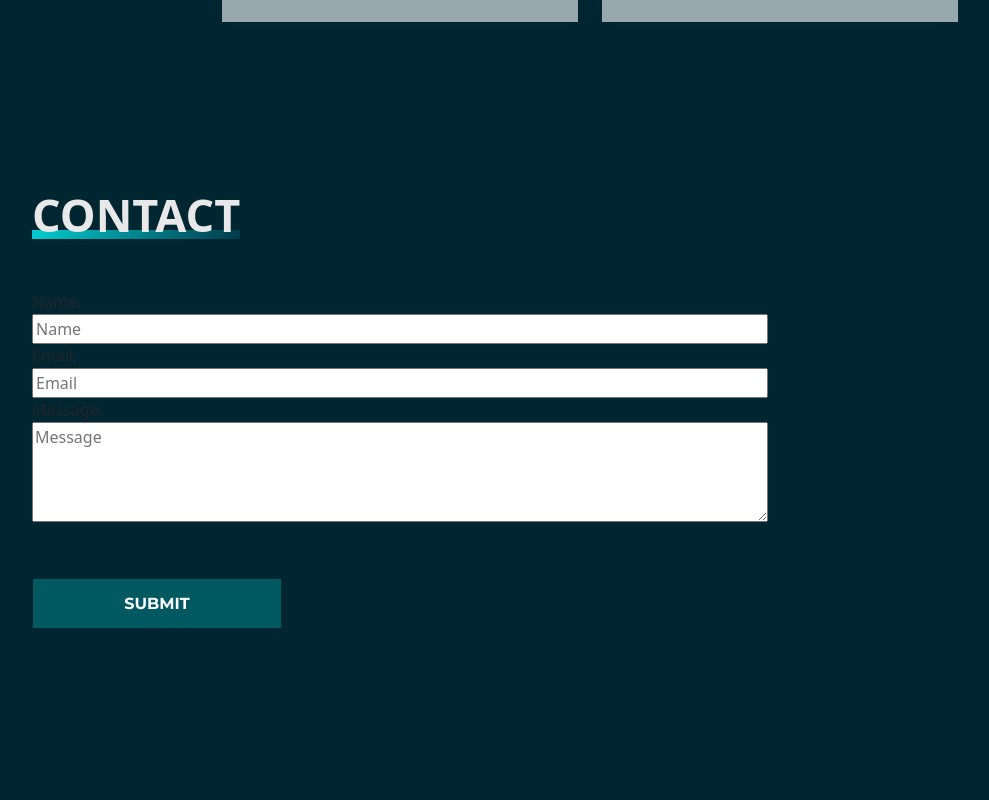
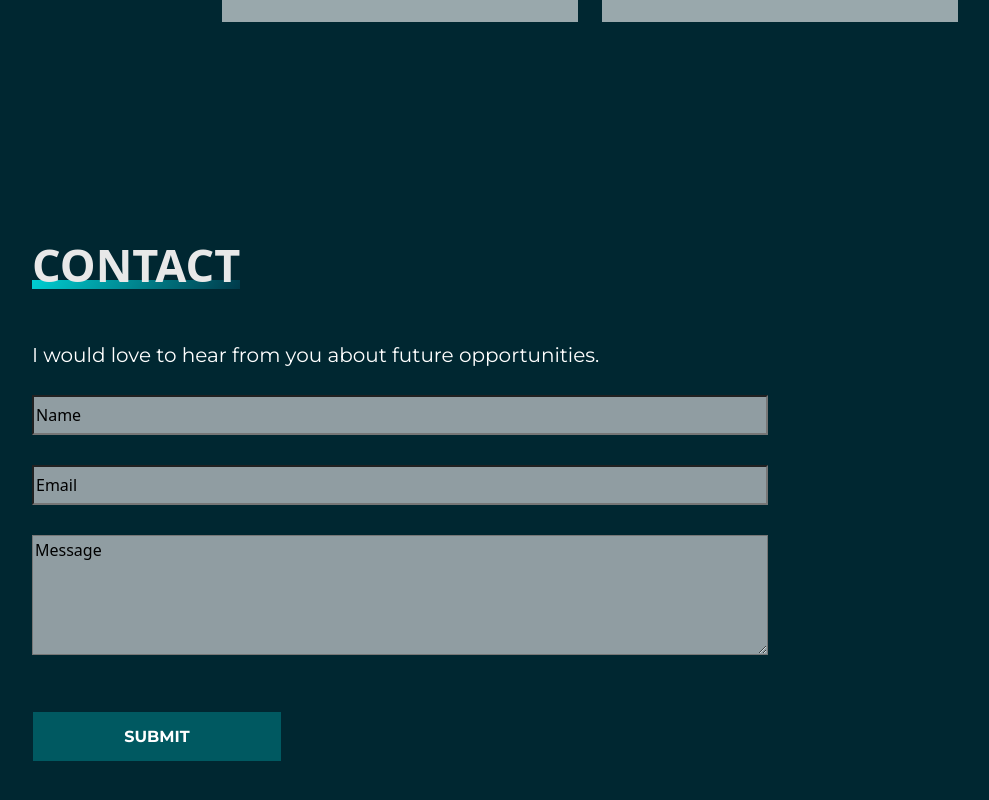
Before and after one commit to paigelindahl/developer-portfolio, a React (Create React App) app in the folder front-end/: page / in a window 1280 px wide. Shown: the part 2642-3442 px from the top of the page, without its empty margins (50-1039 px from the left). Built offline with nearby package versions, Linux system fonts and the light colour scheme; a web font is replaced by a local one.

Commit message:
adds styling to contact section and hover effect in portfolio section

```diff
--- a/front-end/src/components/Contact.jsx
+++ b/front-end/src/components/Contact.jsx
@@ -18,6 +18,9 @@ export default function Contact(props) {
               <div className="mb-5">
                 <h1 className="title"><span className="underline--magical">Contact</span></h1>
               </div>
+              <div>
+                <p className="white contact-text">I would love to hear from you about future opportunities. </p>
+              </div>
             </Col>
           </Row>
           <Row>
--- a/front-end/src/components/ContactForm.jsx
+++ b/front-end/src/components/ContactForm.jsx
@@ -33,15 +33,15 @@ const ContactForm = () => {
         <Row>
           <Col className="col-12 col-lg-8">
             <div className="contact-input">
-              <label htmlFor="name">Name:</label>
+              {/* <label htmlFor="name">Name:</label> */}
               <input type="text" id="name" placeholder="Name" required />
             </div>
             <div className="contact-input">
-              <label htmlFor="email">Email:</label>
+              {/* <label htmlFor="email">Email:</label> */}
               <input type="email" id="email" placeholder="Email" required />
             </div>
             <div className="contact-input">
-              <label htmlFor="message">Message:</label>
+              {/* <label htmlFor="message">Message:</label> */}
               <textarea id="message" placeholder="Message" required />
             </div>
             <button className="btn btn-one" type="submit"><span>{status}</span></button>
--- a/front-end/src/styles/Contact.scss
+++ b/front-end/src/styles/Contact.scss
@@ -1,15 +1,30 @@
 .contact-container {
-  margin-top: 150px;
+  margin-top: 200px;
   margin-bottom: 200px;
+
+  .contact-text {
+    color: white;
+    font-family: 'Montserrat', sans-serif;
+    font-size: 20px;
+    margin-bottom: 25px;
+  }
 
 }
 
 .contact-input{
   input, textarea {
     width: 100%;
+    background-color: #909da2;
+  }
+  input {
+    height: 40px;
+    margin-bottom: 30px;
   }
 
   textarea {
-    height: 100px;
+    height: 120px;
+  }
+  ::placeholder {
+    color: black;
   }
 }
--- a/front-end/src/styles/General.scss
+++ b/front-end/src/styles/General.scss
@@ -30,6 +30,10 @@
   margin: auto;
 }
 
+.white {
+  color: white;
+}
+
 h1 {
   &.title {
     color: #e8e8e8;
--- a/front-end/src/styles/Projects.scss
+++ b/front-end/src/styles/Projects.scss
@@ -18,6 +18,9 @@
         color: #008d8f;
       }
     }
+    &:hover {
+      opacity: 0.7;
+    }
 
   }
 }
```
Also changed, not shown: 1 other file (tests, documents, lock files or other folders).
